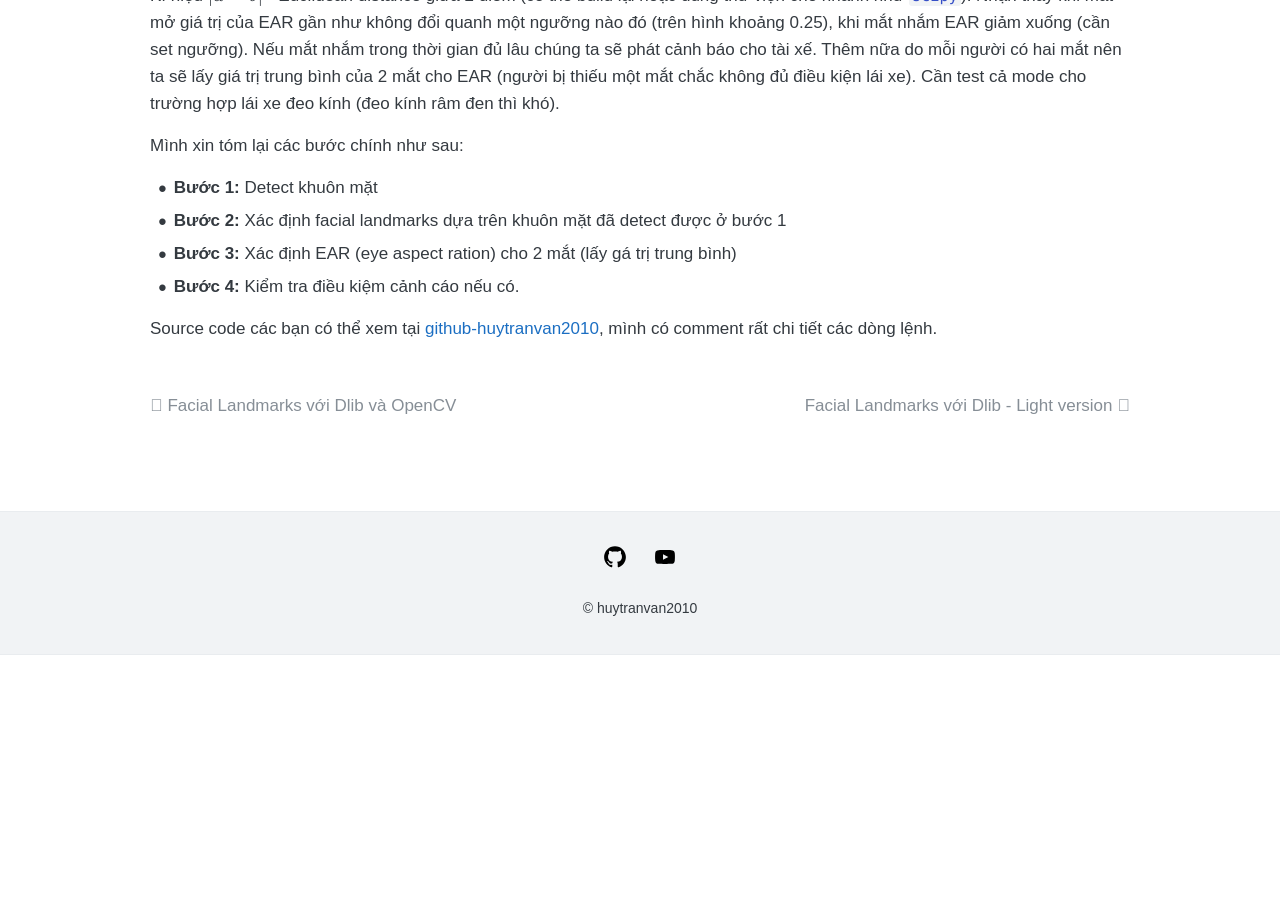
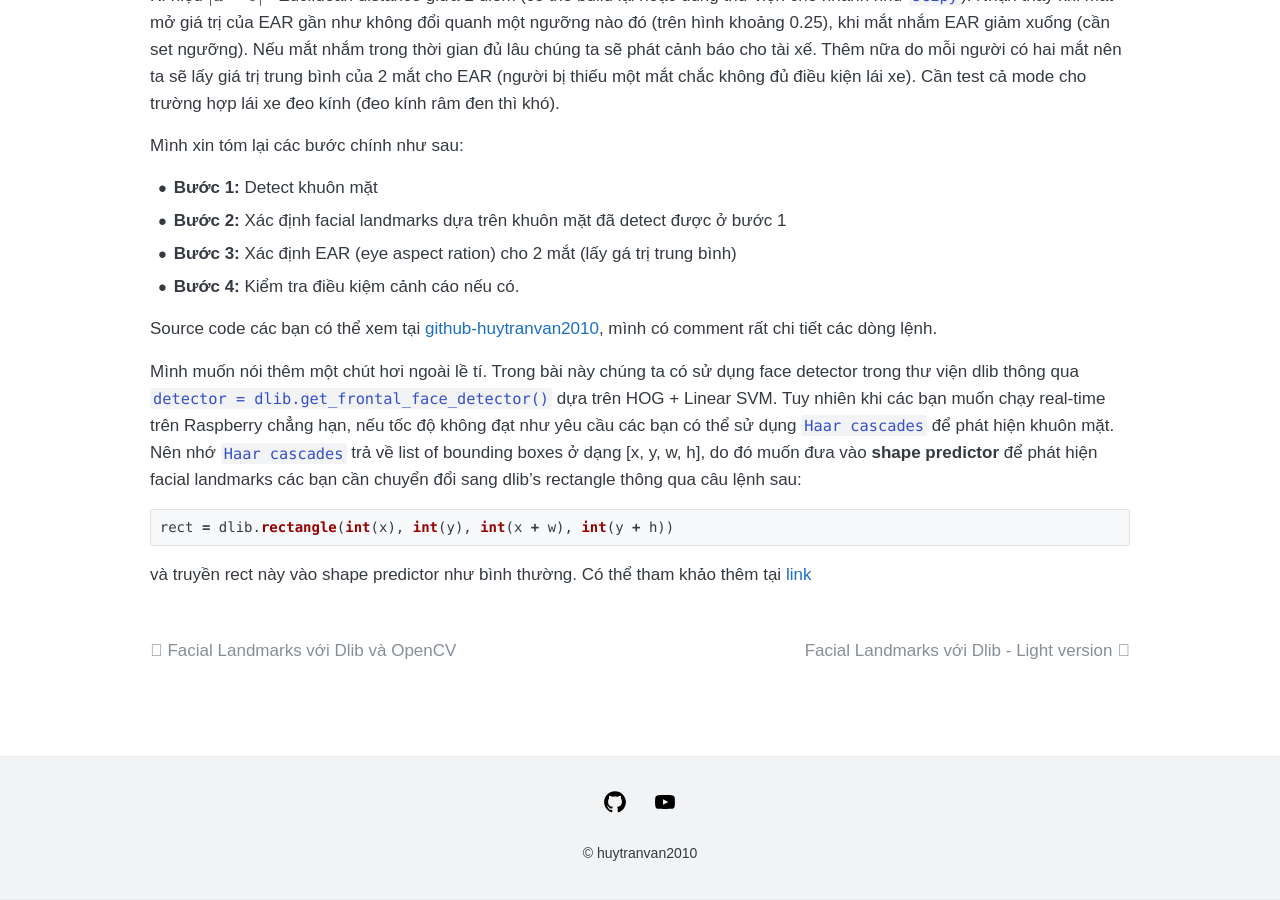
Before and after one commit to huytranvan2010/huytranvan2010.github.io, a Jekyll site: the page built from _posts/2021-07-11-Drowsiness-Detection.md, in a window 1280 px wide and 900 px high, scrolled down 1247 px. Built offline with Jekyll 4.4.1, drawn with Linux system fonts in a browser that asks for light colours; before the commit the page ends 1902 px from its top, so only the background shows below that.

Commit message:
add raspberry recommendation at the article drowsiness detection

````diff
--- a/_posts/2021-07-11-Drowsiness-Detection.md
+++ b/_posts/2021-07-11-Drowsiness-Detection.md
@@ -31,3 +31,9 @@ Mình xin tóm lại các bước chính như sau:
 * **Bước 4:** Kiểm tra điều kiệm cảnh cáo nếu có.
 
 Source code các bạn có thể xem tại [github-huytranvan2010](https://github.com/huytranvan2010/Drowsiness-Detection), mình có comment rất chi tiết các dòng lệnh.
+
+Mình muốn nói thêm một chút hơi ngoài lề tí. Trong bài này chúng ta có sử dụng face detector trong thư viện dlib thông qua `detector = dlib.get_frontal_face_detector()` dựa trên HOG + Linear SVM. Tuy nhiên khi các bạn muốn chạy real-time trên Raspberry chẳng hạn, nếu tốc độ không đạt như yêu cầu các bạn có thể sử dụng `Haar cascades` để phát hiện khuôn mặt. Nên nhớ `Haar cascades` trả về list of bounding boxes ở dạng [x, y, w, h], do đó muốn đưa vào **shape predictor** để phát hiện facial landmarks các bạn cần chuyển đổi sang dlib's rectangle thông qua câu lệnh sau:
+```python
+rect = dlib.rectangle(int(x), int(y), int(x + w), int(y + h))
+```
+và truyền rect này vào shape predictor như bình thường. Có thể tham khảo thêm tại [link](https://www.pyimagesearch.com/2017/10/23/raspberry-pi-facial-landmarks-drowsiness-detection-with-opencv-and-dlib/)
````
